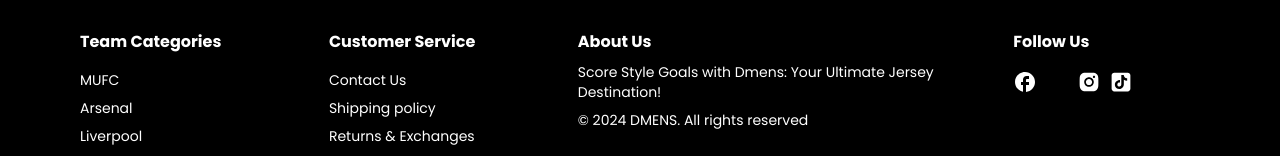
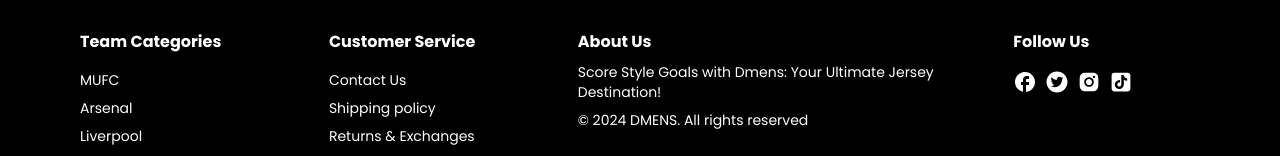
Before and after one commit to DenzelMswazi/dmens, a Next.js app: page / in a window 1280 px wide. Shown: the part 514-670 px from the top of the page. Built offline with nearby package versions, Linux system fonts and the light colour scheme.

Commit message:
fix(correct icons)

```diff
--- a/app/components/footer/Footer.tsx
+++ b/app/components/footer/Footer.tsx
@@ -2,7 +2,7 @@
 import Container from "../Container";
 import FooterList from "./FooterList";
 import { MdFacebook } from "react-icons/md";
-import { AiFillInstagram, AiFillTikTok, AiFillX } from "react-icons/ai";
+import { AiFillInstagram, AiFillTikTok, AiFillTwitterCircle } from "react-icons/ai";
 
 const Footer = () => {
     return (
@@ -37,7 +37,7 @@
                   <MdFacebook size={24}/>
                 </Link>
                 <Link href={"#"}>
-                  <AiFillX size={24}/>
+                  <AiFillTwitterCircle size={24}/>
                 </Link>
                 <Link href={"#"}>
                   <AiFillInstagram size={24}/>
```
